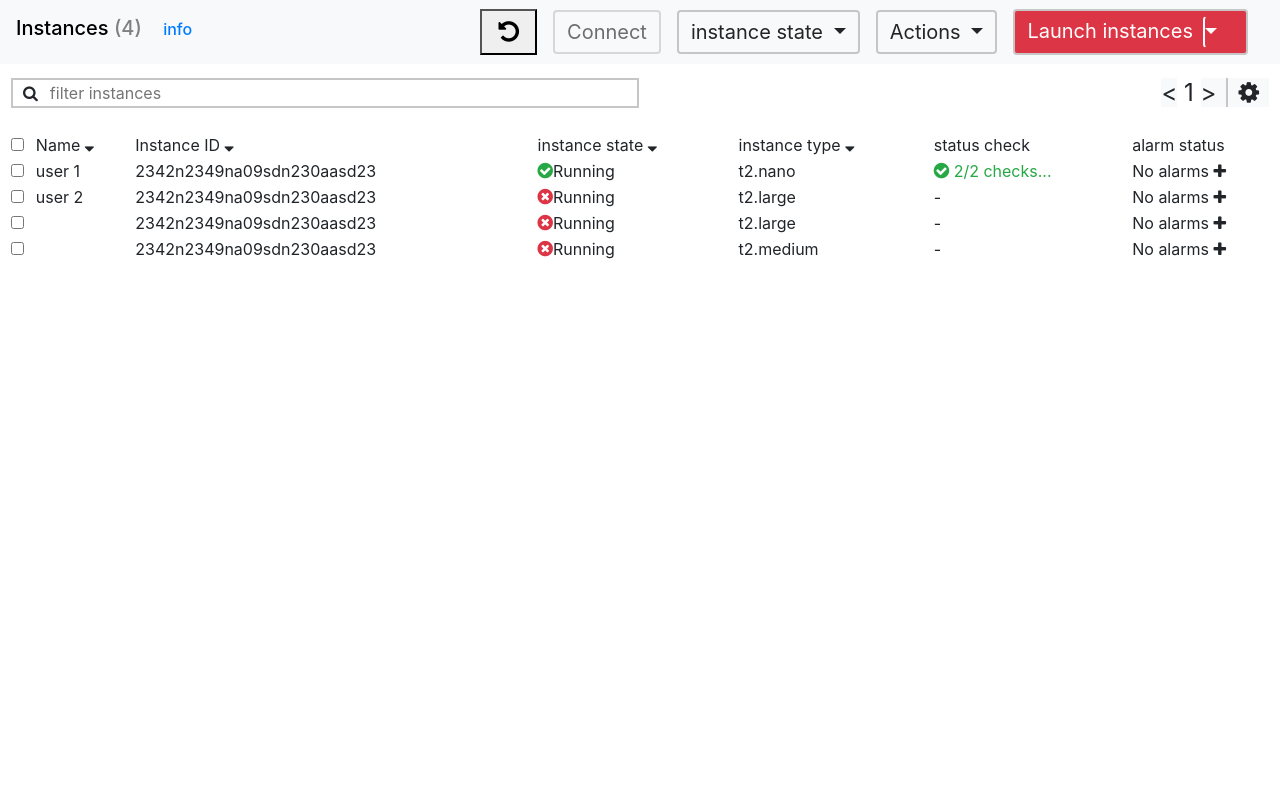
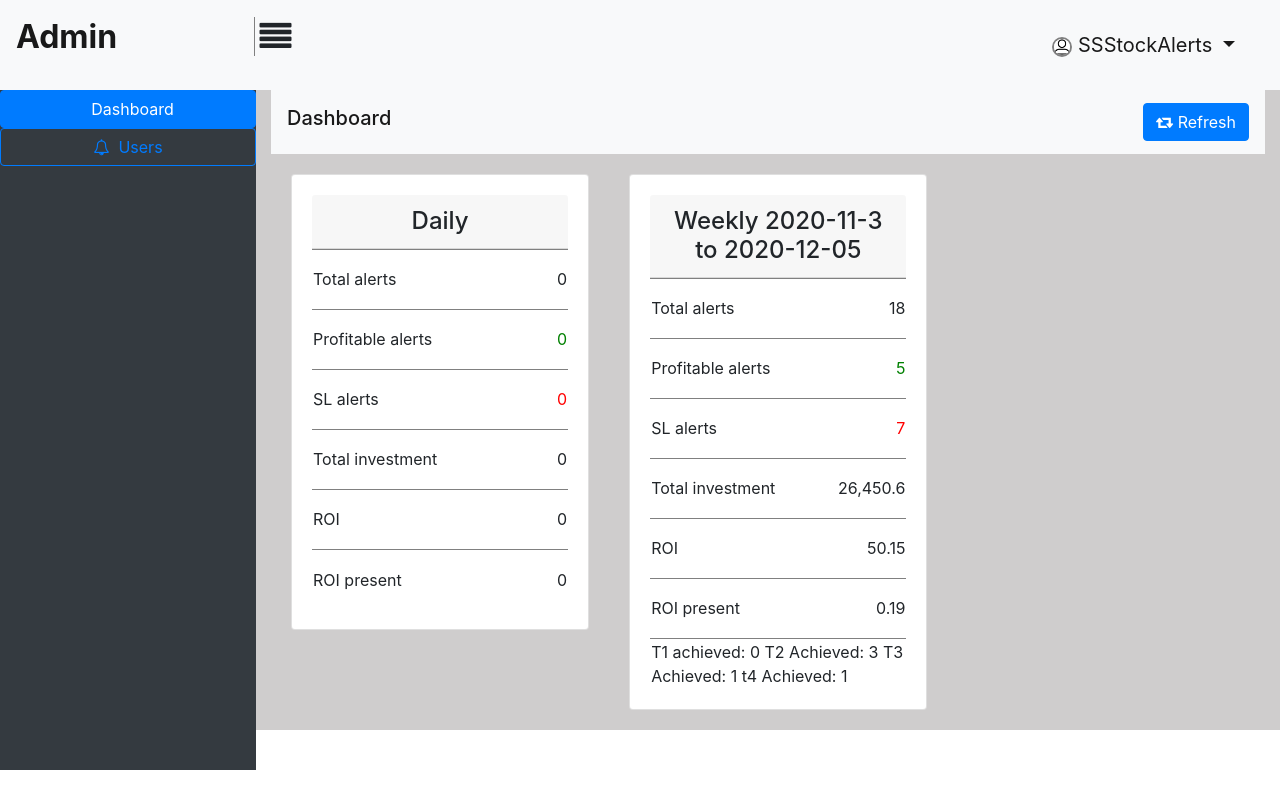
Before and after one commit to Jaya2826/tasktwelve, an Angular app: page / in a window 1280 px wide. Built offline with nearby package versions, Linux system fonts and the light colour scheme.

Commit message:
tasktwelve completed and uploaded

```diff
--- a/src/app/app.component.html
+++ b/src/app/app.component.html
@@ -1 +1 @@
-<app-taskeleven></app-taskeleven>
+<app-tasktwelve></app-tasktwelve>
```
